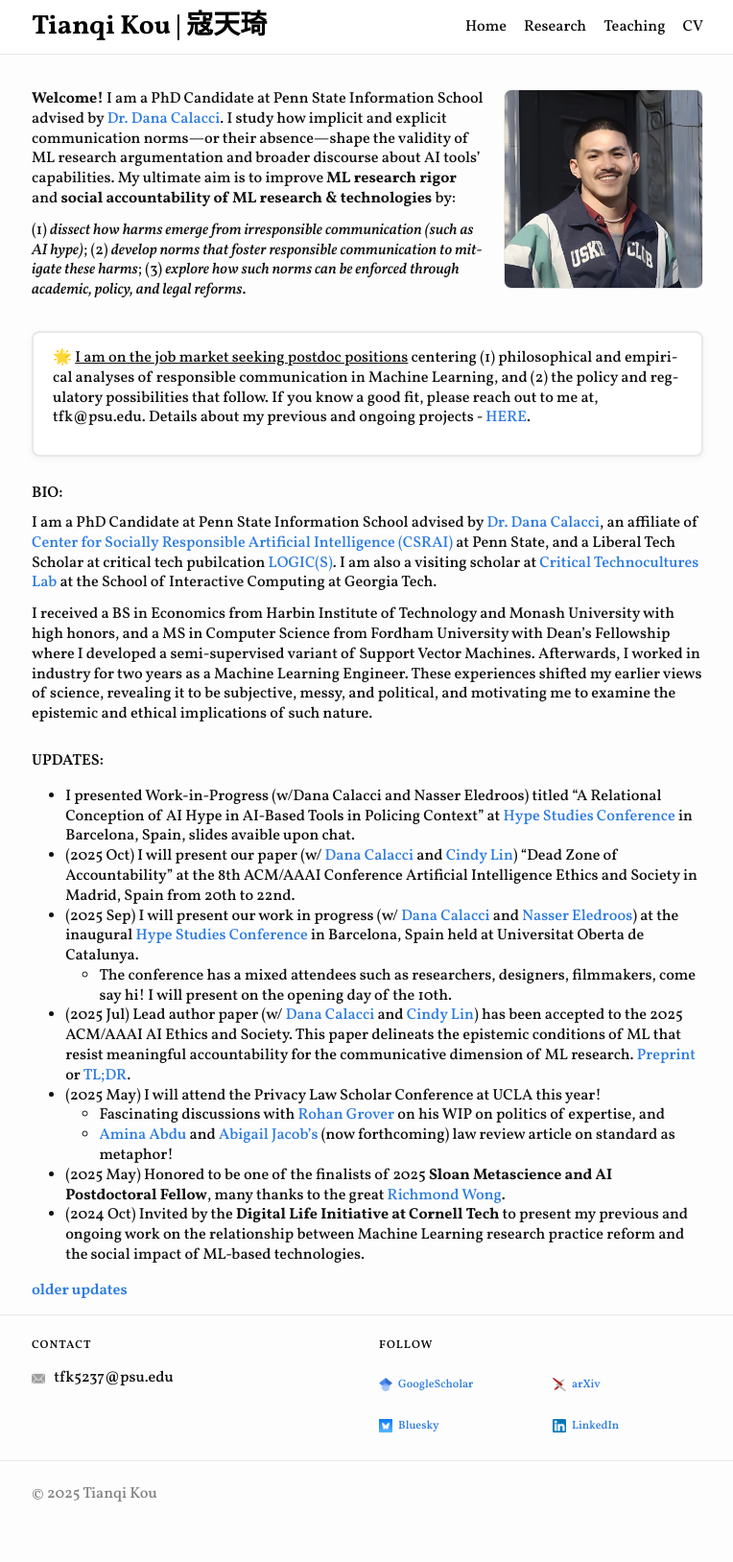
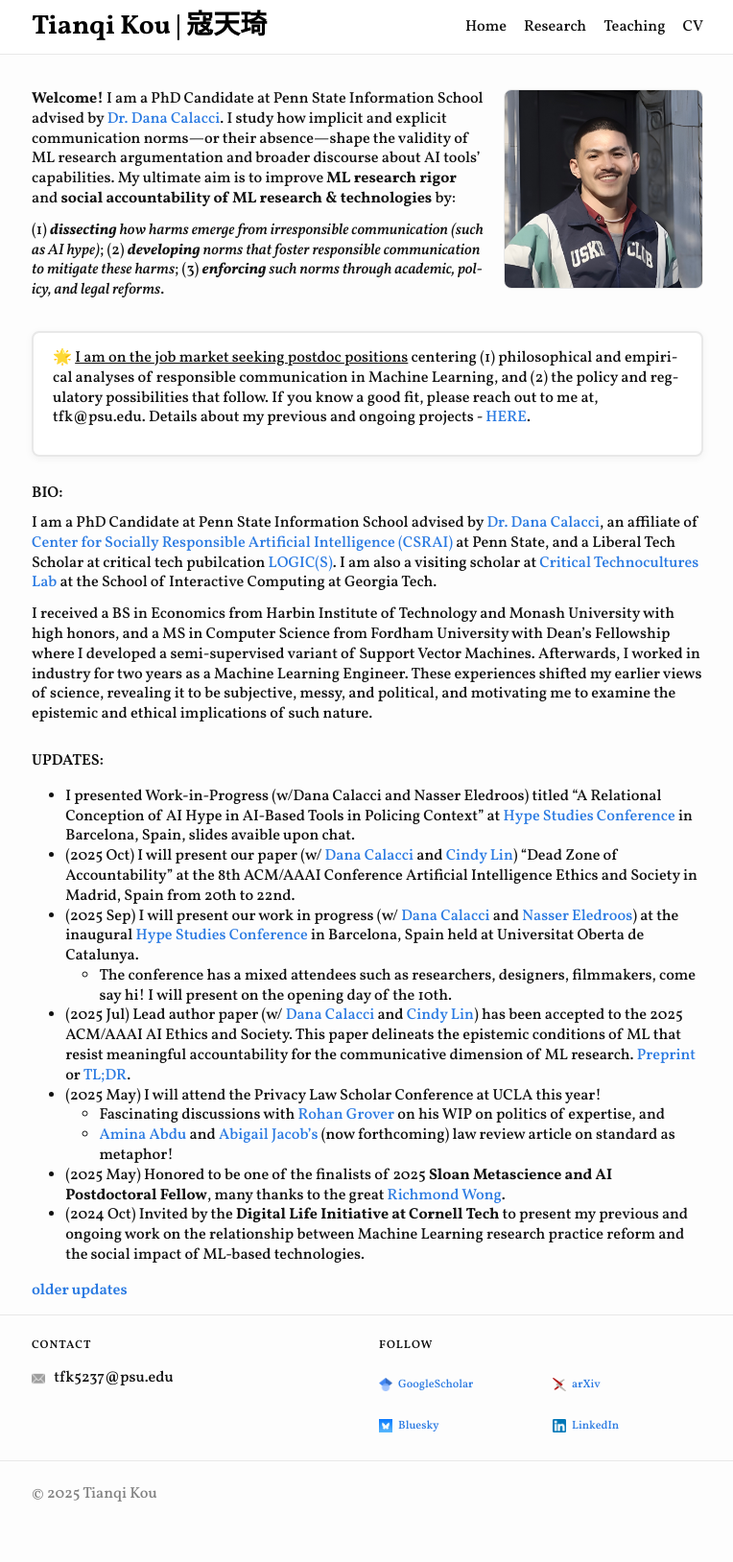
Before and after one commit to koutianqi/koutianqi.github.io, a Jekyll site: the page built from index.markdown, in a window 1280 px wide. Shown: the whole page at 96% size, without its empty margins (257-1021 px from the left). Built offline with Jekyll 4.4.1, drawn with Linux system fonts in a browser that asks for light colours.

Commit message:
Update index.markdown

```diff
--- a/index.markdown
+++ b/index.markdown
@@ -9,7 +9,7 @@ title: "Tianqi Kou"
 
 **Welcome!** I am a PhD Candidate at Penn State Information School advised by [Dr. Dana Calacci](https://www.dcalacci.net). I study how implicit and explicit communication norms—or their absence—shape the validity of ML research argumentation and broader discourse about AI tools’ capabilities. My ultimate aim is to improve **ML research rigor** and **social accountability of ML research & technologies** by:
 
-(1) _dissect how harms emerge from irresponsible communication (such as AI hype)_; (2) _develop norms that foster responsible communication to mitigate these harms_; (3) _explore how such norms can be enforced through academic, policy, and legal reforms_.
+(1) _**dissecting** how harms emerge from irresponsible communication (such as AI hype)_; (2) _**developing** norms that foster responsible communication to mitigate these harms_; (3) _**enforcing** such norms through academic, policy, and legal reforms_.
 
   </div>
   <img class="headshot" src="{{ "/assets/img/headshot_crop.jpg" | relative_url }}" alt="Headshot" />
```
